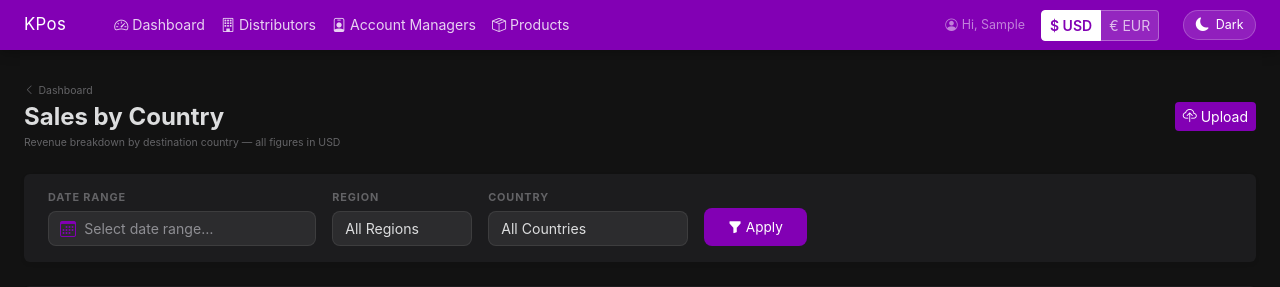
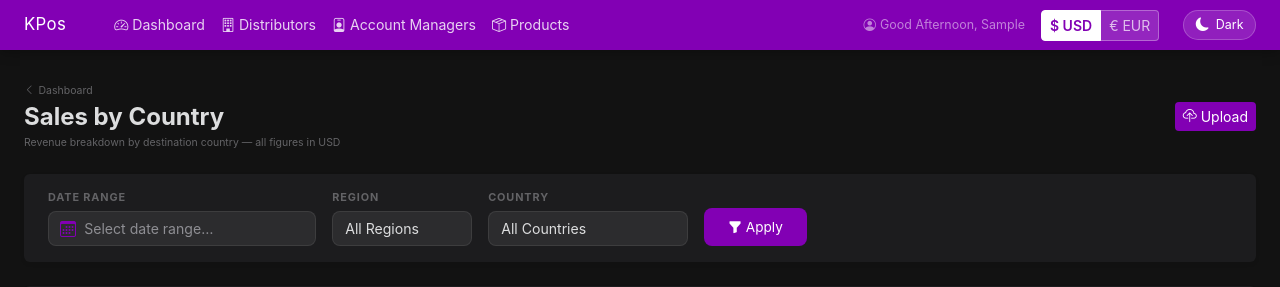
Before and after one commit to omricn/kpos, a Django app: page /countries/ in a window 1280 px wide. Shown: the top 287 px of the page. Run offline with Django 4.2, Linux system fonts and the light colour scheme; the visitor is signed in with stand-in values (Sample User, id 1); data that the repository does not hold is empty.

Commit message:
Use time-based greeting (Morning/Afternoon/Evening) in user's local timezone
Co-Authored-By: Claude Sonnet 4.6 <noreply@anthropic.com>

```diff
--- a/templates/base.html
+++ b/templates/base.html
@@ -54,8 +54,15 @@
       <div class="d-flex align-items-center gap-3">
         {% if user.is_authenticated %}
         <span class="navbar-text d-none d-lg-inline">
-          <i class="bi bi-person-circle me-1"></i>Hi, {{ user.first_name|default:user.username }}
+          <i class="bi bi-person-circle me-1"></i><span id="timeGreeting"></span>{{ user.first_name|default:user.username }}
         </span>
+        <script>
+          (function(){
+            var h = new Date().getHours();
+            var g = h < 12 ? 'Good Morning, ' : h < 17 ? 'Good Afternoon, ' : 'Good Evening, ';
+            document.getElementById('timeGreeting').textContent = g;
+          })();
+        </script>
         {% endif %}
         <form method="post" action="{% url 'set_currency' %}" class="d-inline me-2">
           {% csrf_token %}
```
